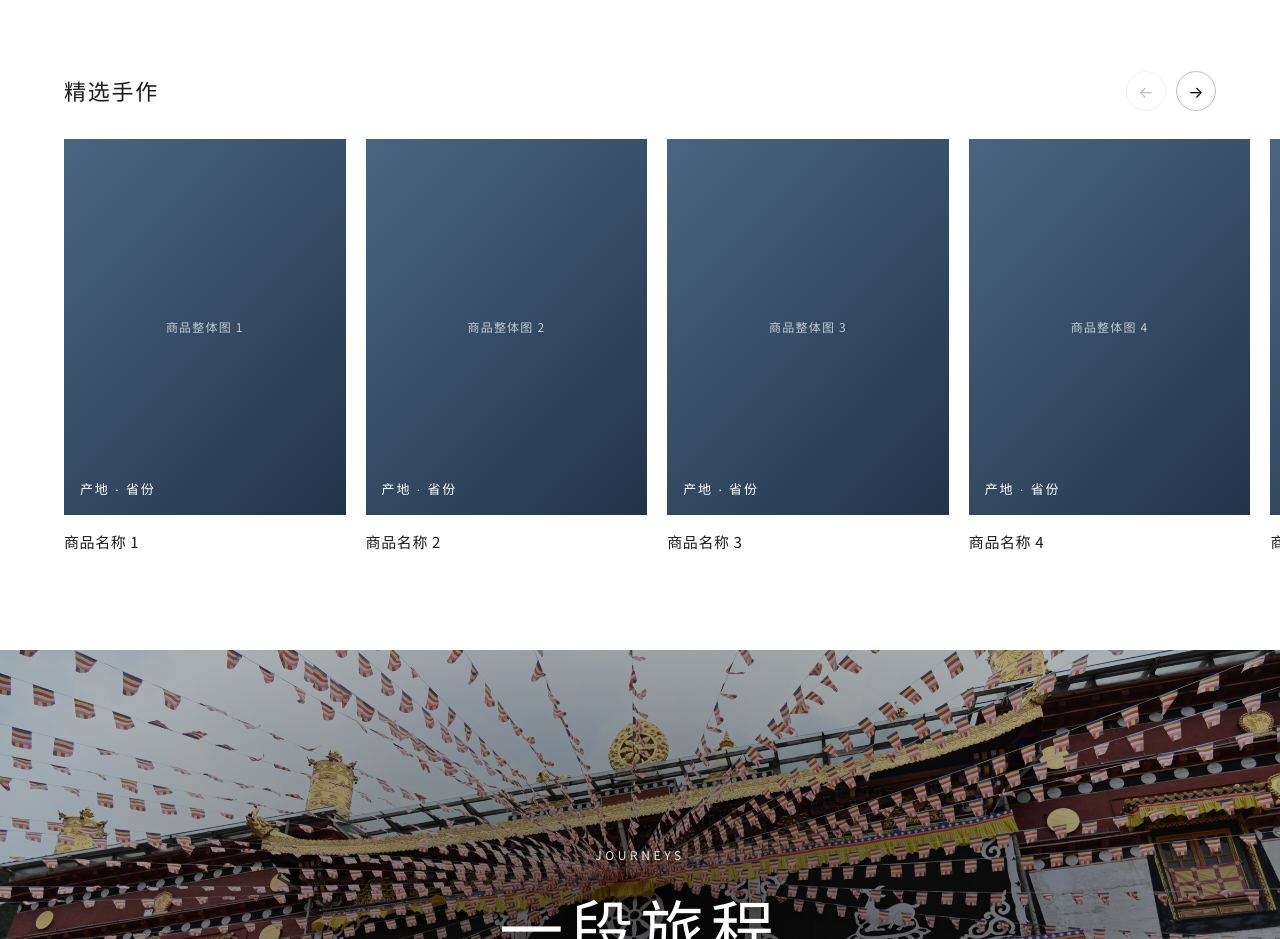
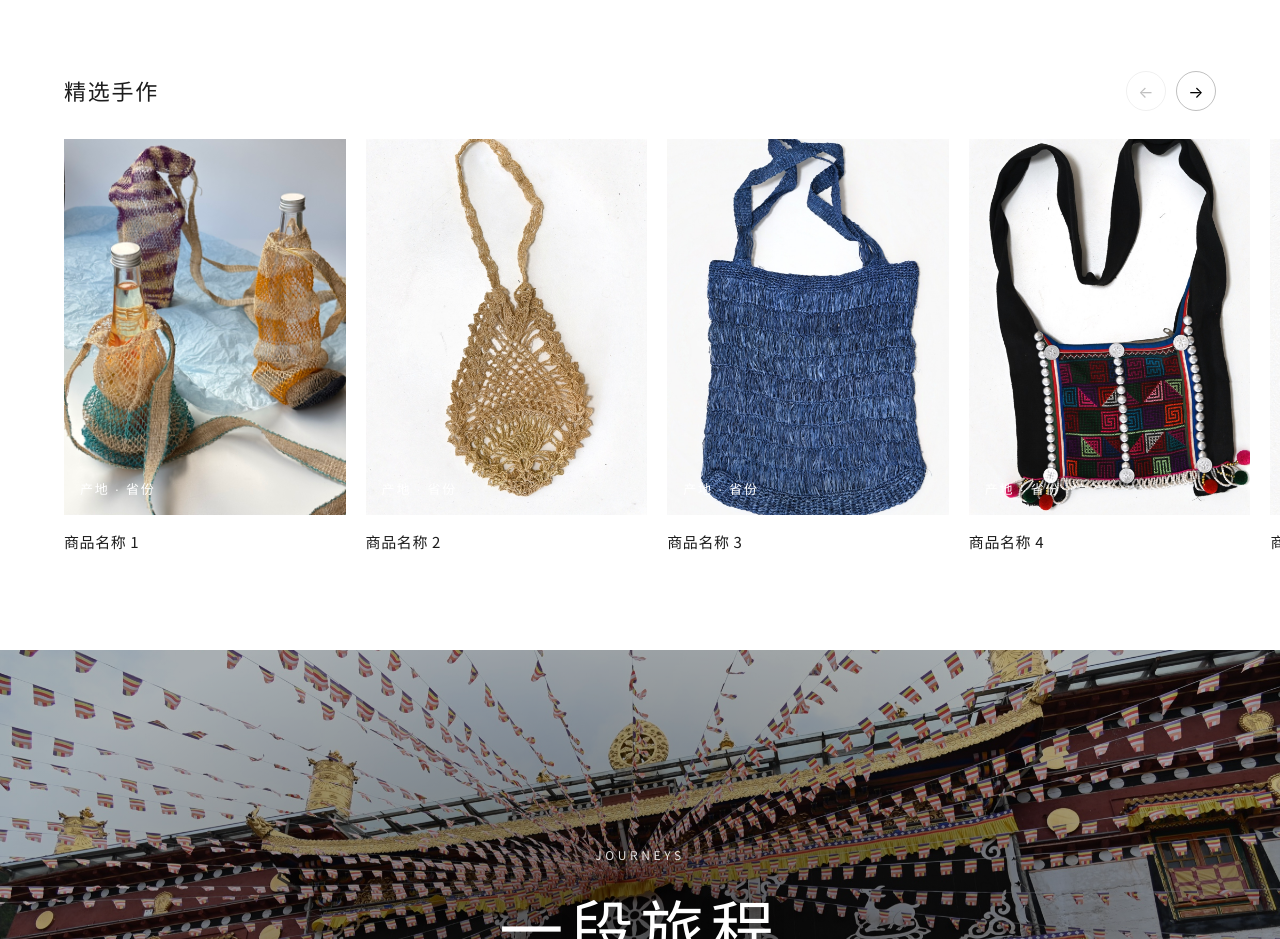
Before and after one commit to yyzhu0214-ai/zhicommunitas, a plain HTML site: page index.html in a window 1280 px wide. Shown: the part 2820-3759 px from the top of the page. Drawn offline with Linux system fonts and the light colour scheme.

Commit message:
Add shop product photos
Co-Authored-By: Claude Opus 5.5 <noreply@anthropic.com>

```diff
--- a/index.html
+++ b/index.html
@@ -188,6 +188,7 @@
   /* Shop：悬停换细节图 */
   .card-img .ph.detail { opacity: 0; background: linear-gradient(135deg, #8b6f55, #4d3b2c); }
   .shop .card:hover .ph.detail { opacity: 1; }
+  img.ph.detail { width: 100%; height: 100%; object-fit: cover; }
   .origin { position: absolute; left: 16px; bottom: 14px; z-index: 2; color: var(--white); font-family: var(--serif); font-size: 13px; letter-spacing: .14em; }
   .card-title { margin-top: 14px; font-size: 15px; letter-spacing: .04em; }
 
@@ -515,6 +516,16 @@ document.addEventListener("keydown", e => { if (e.key === "Escape") closeAll();
    ========================================================== */
 const N = 7;   // 还没有照片的模块，先显示 7 张占位卡片
 
+/* ---------- Shop 卡片：detail 填细节图路径后，鼠标悬停会切换到细节图 ---------- */
+const SHOP = [
+  { img: "images/shop-01.jpg", detail: "", name: "", nameEn: "", origin: "", originEn: "" },
+  { img: "images/shop-02.jpg", detail: "", name: "", nameEn: "", origin: "", originEn: "" },
+  { img: "images/shop-03.jpg", detail: "", name: "", nameEn: "", origin: "", originEn: "" },
+  { img: "images/shop-04.jpg", detail: "", name: "", nameEn: "", origin: "", originEn: "" },
+  { img: "images/shop-05.jpg", detail: "", name: "", nameEn: "", origin: "", originEn: "" },
+  { img: "images/shop-06.jpg", detail: "", name: "", nameEn: "", origin: "", originEn: "" },
+];
+
 /* ---------- Stories 卡片：地点、标题填好后，卡片上就会显示 ---------- */
 const STORIES = [
   { img: "images/story-01.jpg", place: "", placeEn: "", title: "", titleEn: "" },
@@ -600,14 +611,14 @@ const moreCard = (wide) => `
   </a>`;
 
 const templates = {
-  shop: i => `
+  shop: (i, d = {}) => `
     <a class="card" href="#">
       <div class="card-img">
-        <div class="ph main"><span>${L("商品整体图", "Product photo")} ${i}</span></div>
-        <div class="ph detail"><span>${L("纹样 / 材料特写", "Pattern / material detail")} ${i}</span></div>
-        <div class="origin">${L("产地 · 省份", "Origin · Province")}</div>
+        ${d.img ? photo(d) : `<div class="ph main"><span>${L("商品整体图", "Product photo")} ${i}</span></div>`}
+        ${d.detail ? `<img class="ph detail" src="${d.detail}" alt="" loading="lazy" draggable="false">` : d.img ? "" : `<div class="ph detail"><span>${L("纹样 / 材料特写", "Pattern / material detail")} ${i}</span></div>`}
+        <div class="origin">${pick(d, "origin") || L("产地 · 省份", "Origin · Province")}</div>
       </div>
-      <div class="card-title">${L("商品名称", "Product name")} ${i}</div>
+      <div class="card-title">${pick(d, "name") || L("商品名称", "Product name") + " " + i}</div>
     </a>`,
   story: (i, d = {}) => `
     <a class="card" href="#">
@@ -643,7 +654,7 @@ const templates = {
 function renderRail(rail) {
   const t = rail.dataset.type;
   let html = "";
-  const data = { story: STORIES, journey: JOURNEYS, event: EVENTS }[t];
+  const data = { shop: SHOP, story: STORIES, journey: JOURNEYS, event: EVENTS }[t];
   const count = data ? data.length : N;
   for (let i = 1; i <= count; i++) html += templates[t](i, data ? data[i - 1] : undefined);
   rail.innerHTML = html + moreCard(t === "event");
```
Also changed, not shown: images/shop-01.jpg (added), images/shop-02.jpg (added), images/shop-03.jpg (added), images/shop-04.jpg (added), images/shop-05.jpg (added), images/shop-06.jpg (added).
